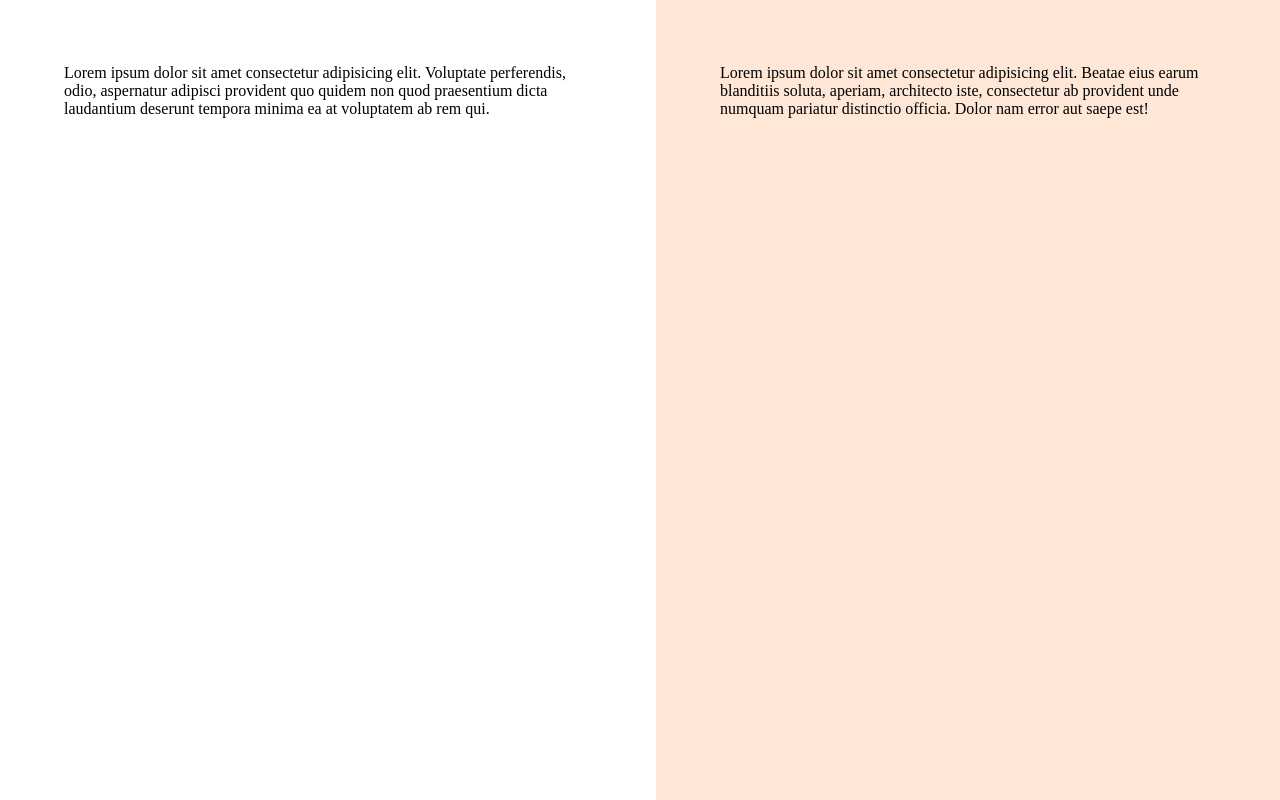
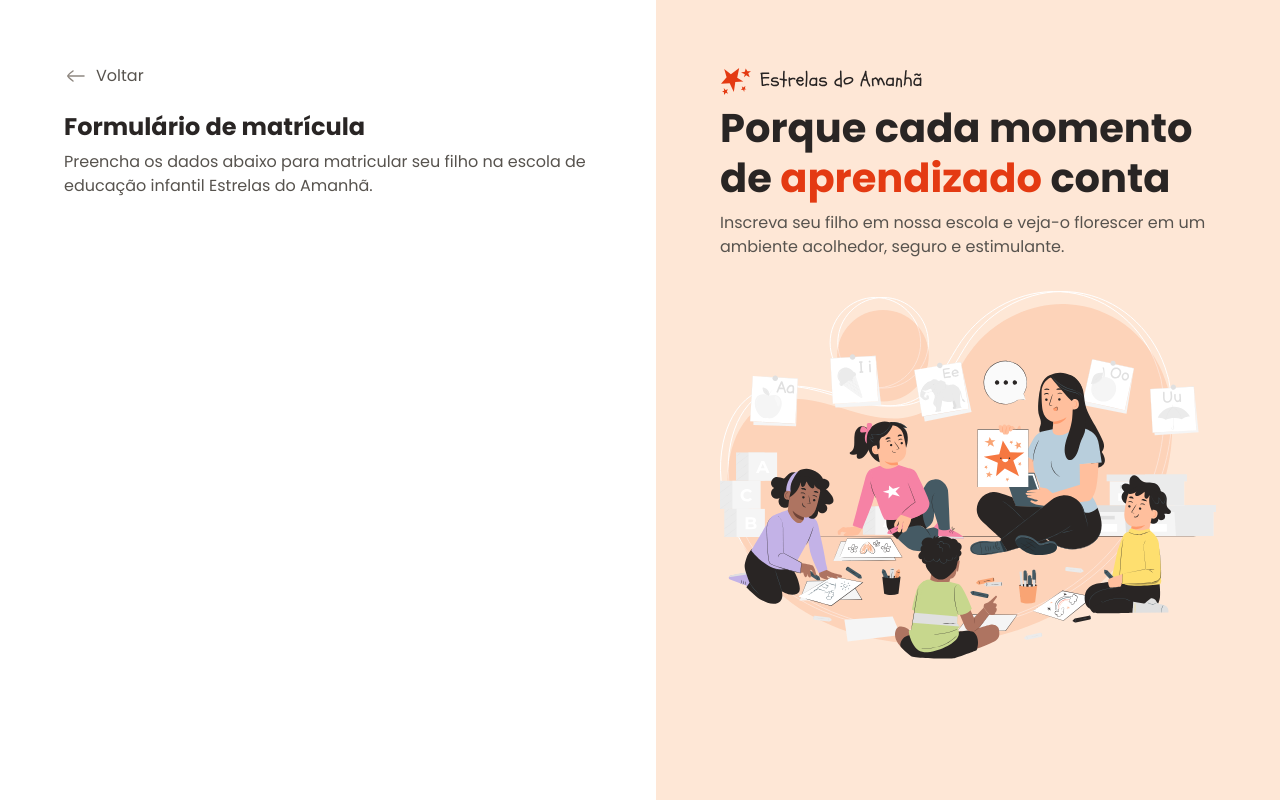
Before and after one commit to henriquefc18-commits/Formulario-de-Matricula, a plain HTML site: page index.html in a window 1280 px wide. Drawn offline with Linux system fonts and the light colour scheme.

Commit message:
conteúdo aside e conteúdo inicial do main

```diff
--- a/index.html
+++ b/index.html
@@ -16,13 +16,25 @@
     <div id="app">
         <main>
             <div class="main-container">
-                Lorem ipsum dolor sit amet consectetur adipisicing elit. Voluptate perferendis, odio, aspernatur adipisci provident quo quidem non quod praesentium dicta laudantium deserunt tempora minima ea at voluptatem ab rem qui.
+                <div class="back">
+                    <img src="assets/icons/arrow-left-02.svg" alt="ícone de voltar">
+                    <span>Voltar</span>
+                </div>
+
+                <h1>Formulário de matrícula</h1>
+                <p>Preencha os dados abaixo para matricular seu filho na escola de educação infantil Estrelas do Amanhã.</p>
             </div>
         </main>
 
         <aside>
             <div class="aside-container">
-                Lorem ipsum dolor sit amet consectetur adipisicing elit. Beatae eius earum blanditiis soluta, aperiam, architecto iste, consectetur ab provident unde numquam pariatur distinctio officia. Dolor nam error aut saepe est!
+                <header>
+                    <img src="assets/logo.svg" alt="Logo Estrelas do Amanhã">
+                    <h2>Porque cada momento de <span>aprendizado</span> conta</h2>
+                    <p>Inscreva seu filho em nossa escola e veja-o florescer em um ambiente acolhedor, seguro e estimulante.</p>
+                </header>
+
+                <img src="assets/illustration.svg" alt="Ilustração de uma professora com crianças prestando atenção.">
             </div>
         </aside>
     </div>
--- a/styles/global.css
+++ b/styles/global.css
@@ -24,4 +24,16 @@
 
 body {
     overflow: hidden;
+
+    font: var(--text);
+    color: var(--text-secondary);
 }
+
+h1, h2 {
+    color: var(--text-primary)
+}
+
+img {
+    max-width: 100%;
+    height: auto;
+}
--- a/styles/layout.css
+++ b/styles/layout.css
@@ -9,18 +9,44 @@
 main {
     overflow: auto;
     padding: 4rem;
-}
 
-main .main-container {
-    max-width: 33rem;
-    margin-left: auto;
+    & .main-container {
+        max-width: 33rem;
+        margin-left: auto;
+    }
+
+    & .back {
+        display: flex;
+        align-items: center;
+        gap: .5rem;
+        margin-bottom: 1.5rem;
+    }
+
+    & h1 {
+        font: 600 1.5rem/1.25 var(--font-family);
+        margin-bottom: .5rem;
+    }
+
 }
 
 aside {
     background-color: var(--surface-secondary);
     padding: 4rem;
+
+    & .aside-container {
+        max-width: 31rem;
+
+        & > img {
+            margin-top: 2rem;
+        }
+    }
+
+    & h2 {
+        font: 600 2.5rem/1.25 var(--font-family);
+        margin-bottom: .5rem;
+
+        & span {
+            color: var(--text-highlight);
+        }
+    }
 }
-
-aside .aside-container {
-    max-width: 31rem;
-}
```
